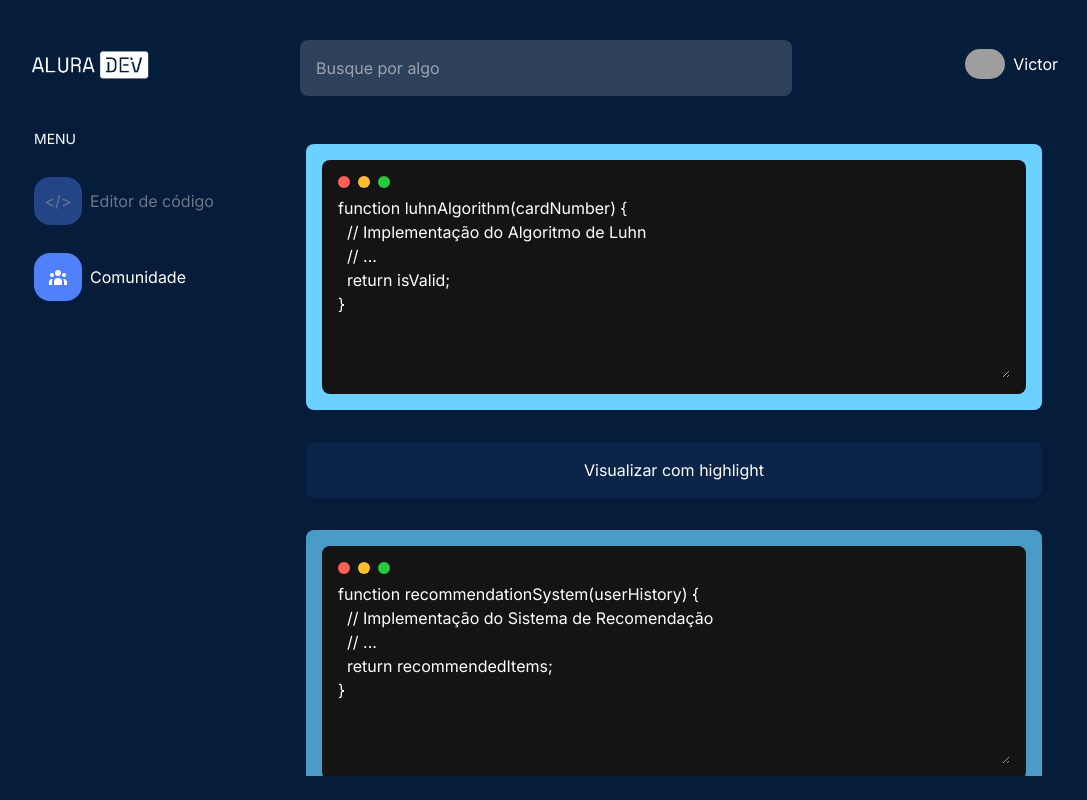
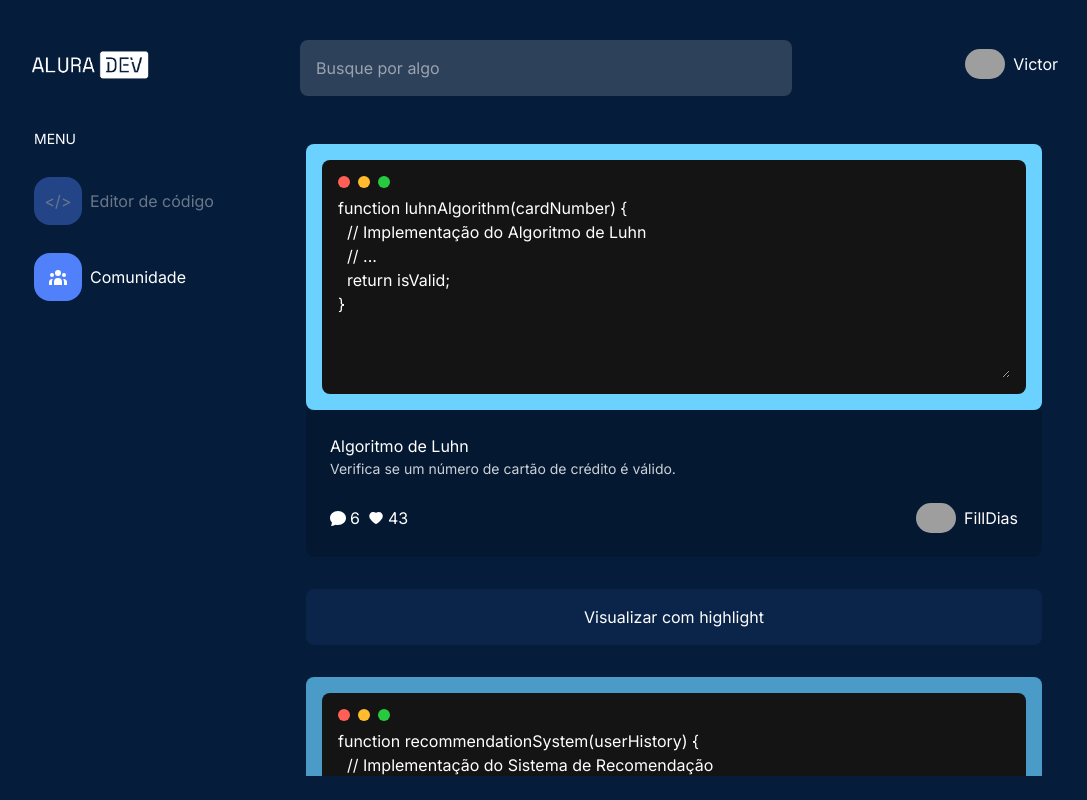
Before and after one commit to victorcabral182/challenge_alura_dev, a Next.js app: page /community in a window 1280 px wide. Shown: the whole page, without its empty margins (94-1181 px from the left). Built offline with nearby package versions, Linux system fonts and the light colour scheme; grey boxes are pictures that could not be loaded.

Commit message:
Feat: More and more adjustments

```diff
--- a/src/app/community/page.tsx
+++ b/src/app/community/page.tsx
@@ -1,5 +1,7 @@
 "use client";
 
+import { AiFillHeart } from "react-icons/ai";
+import { BsFillChatFill } from "react-icons/bs";
 import { Menu } from "@/components/Menu";
 import db, { DbItem } from "../../utils/utils";
 import { CodeEditor } from "@/components/CodeEditor";
@@ -28,6 +30,30 @@ export default function Community() {
               showHighlight={highlightedIndex === index}
               code={item.code}
             />
+            <div className="flex flex-col gap2 bg-[#000] bg-opacity-[16%] rounded-b-lg p-6 text-white">
+              <h1 className="text-[16px]">{item.title}</h1>
+              <p className="text-white text-[14px] text-opacity-80">
+                {item.description}
+              </p>
+              <div className="flex gap-2 mt-4 lg:mt-6">
+                <div className="flex items-center text-white gap-1">
+                  <BsFillChatFill />
+                  <span>{item.comments}</span>
+                </div>
+                <div className="flex items-center text-white gap-1">
+                  <AiFillHeart />
+                  <span>{item.likes}</span>
+                </div>
+                <div className="ml-auto flex justify-end items-center hover:bg gap-2 w-fit lg:w-full lg:col-span-1">
+                  <img
+                    className="w-10 rounded-full"
+                    src={`https://github.com/${item.author}.png`}
+                    alt="Foto do github"
+                  />
+                  <span className="text-white">{item.author}</span>
+                </div>
+              </div>
+            </div>
             <button
               onClick={() => handleToggleHighlight(index)}
               className="bg-[#5081FB14] h-14 rounded-lg text-white w-full mt-8"
--- a/src/app/globals.css
+++ b/src/app/globals.css
@@ -9,15 +9,16 @@ select {
 }
 
 ::-webkit-scrollbar {
-  width: 8px;
+  width: 4px;
+  height: 4px;
 }
 
 ::-webkit-scrollbar-thumb {
-  background-color: #555; /* Cor do thumb (parte móvel do scrollbar) */
-  border-radius: 6px; /* Borda arredondada do thumb */
+  background-color: #555;
+  border-radius: 9999px;
 }
 
 ::-webkit-scrollbar-track {
-  border-radius: 6px;
-  background-color: #eee; /* Cor da trilha (parte fixa do scrollbar) */
+  border-radius: 9999px;
+  background-color: #eee;
 }
--- a/src/components/Menu/index.tsx
+++ b/src/components/Menu/index.tsx
@@ -17,7 +17,7 @@ export const Menu = () => {
 
   return (
     <>
-      <section className="flex flex-col gap-7">
+      <section className="flex flex-col gap-7 fixed">
         <p className="text-white text-[14px] uppercase">Menu</p>
         <Link href="/">
           <div
--- a/src/utils/utils.ts
+++ b/src/utils/utils.ts
@@ -5,11 +5,13 @@ export interface DbItem {
   comments: number;
   code: string;
   color: string;
+  author: string;
 }
 
 const db = [
   {
     title: "Algoritmo de Luhn",
+    author: "FillDias",
     description: "Verifica se um número de cartão de crédito é válido.",
     color: "#6BD1FF",
     likes: 43,
@@ -23,6 +25,7 @@ const db = [
   },
   {
     title: "Sistema de Recomendação",
+    author: "victorcabral182",
     description:
       "Algoritmo para recomendar itens com base no histórico do usuário.",
     color: "#4A9BC7",
@@ -37,6 +40,7 @@ const db = [
   },
   {
     title: "Redes Neurais",
+    author: "mmelotti",
     description:
       "Introdução aos princípios básicos das redes neurais artificiais.",
     color: "#8ED9FF",
@@ -64,6 +68,7 @@ class NeuralNetwork {
   },
   {
     title: "Classificação de Imagens",
+    author: "felipe1almeida",
     description:
       "Utilizando algoritmos de aprendizado de máquina para classificar imagens.",
     color: "#6BFFD1",
```
